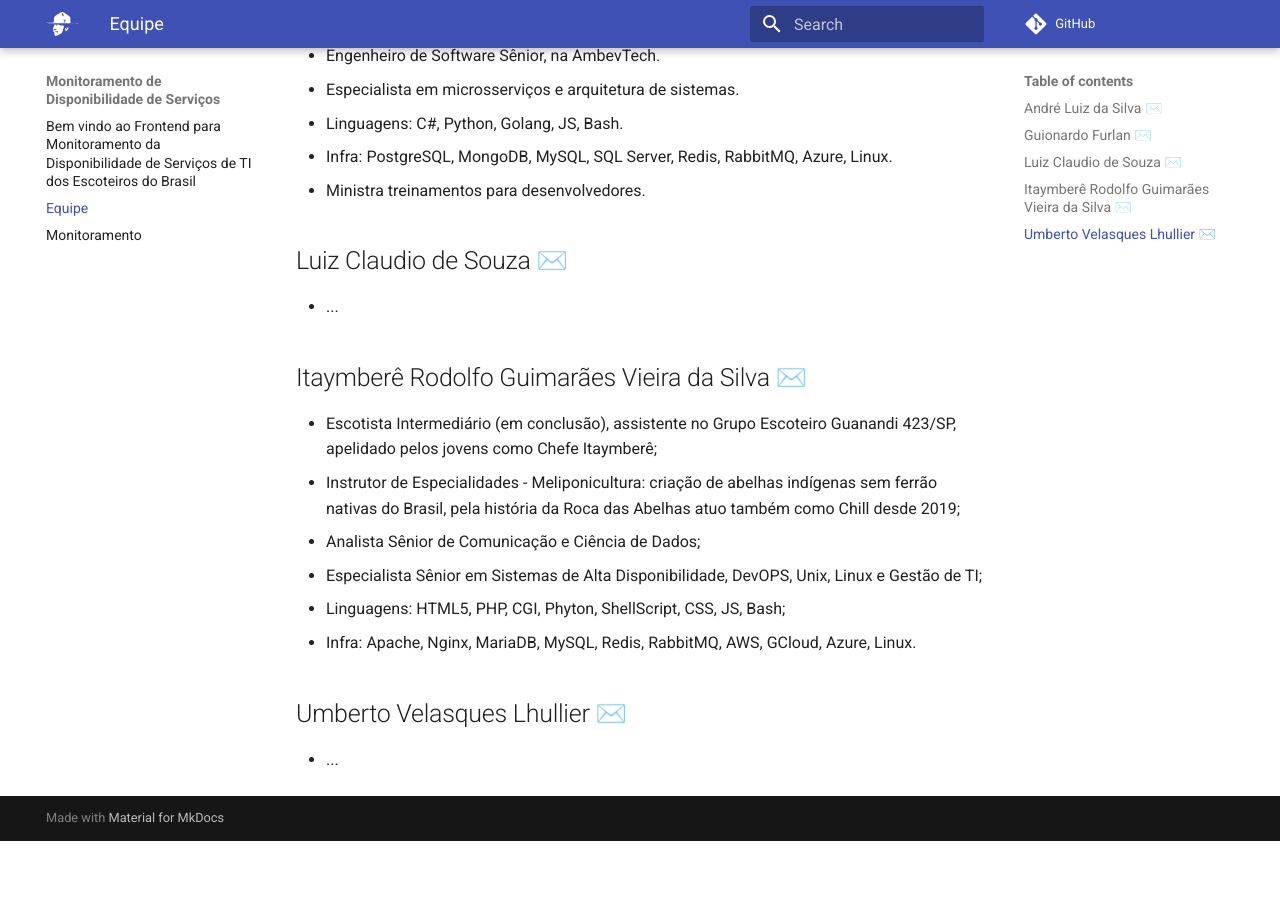
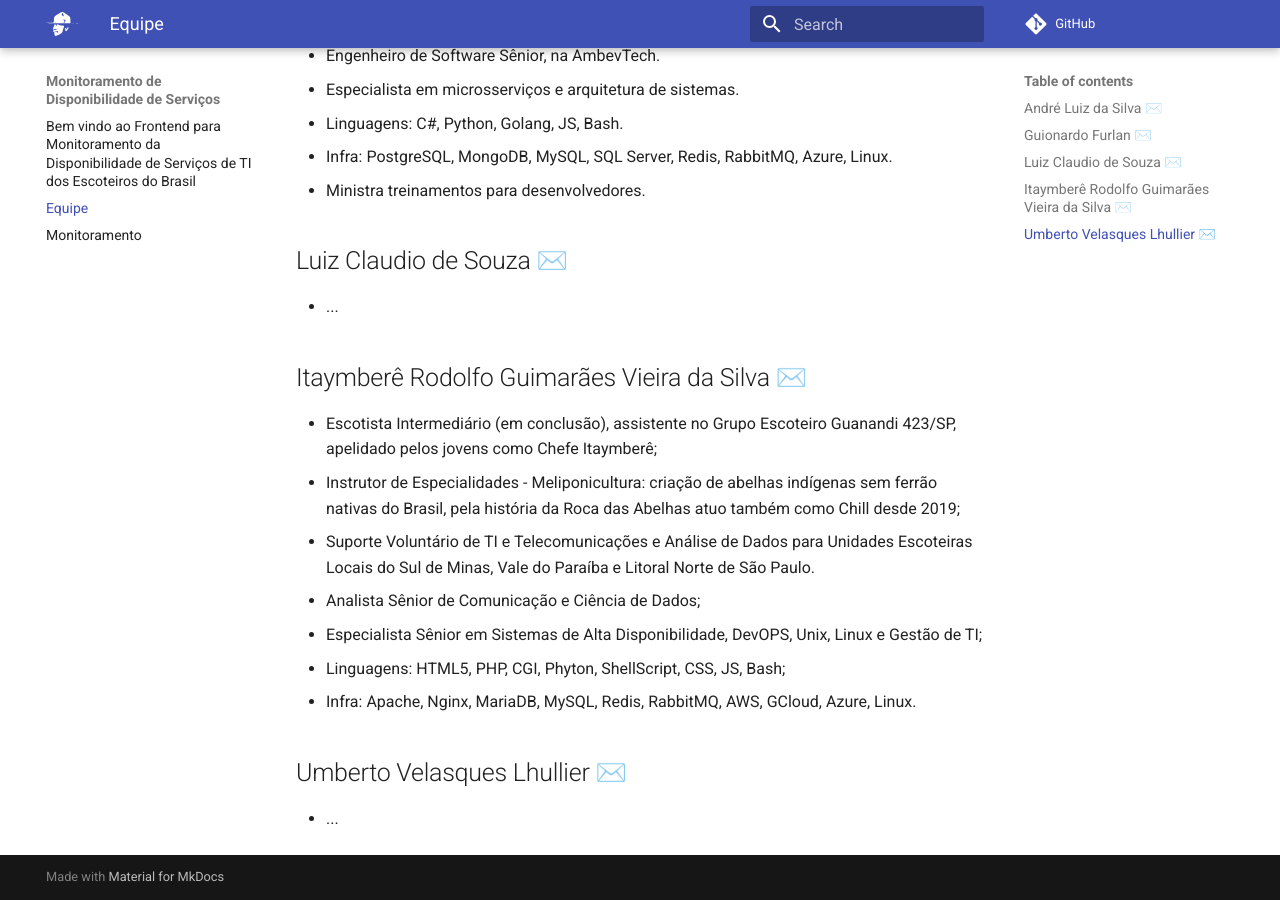
Before and after one commit to Escoteiros/docs, an MkDocs documentation site: the page built from docs/equipe.md, in a window 1280 px wide and 900 px high, scrolled down 647 px. Built offline with MkDocs 1.6.1 and Material for MkDocs 9.7.7, drawn with Linux system fonts in a browser that asks for light colours; comment, search, counter and statistics services are not loaded; before the commit the page ends 1488 px from its top, so only the background shows below that.

Commit message:
Update equipe.md

```diff
--- a/docs/equipe.md
+++ b/docs/equipe.md
@@ -30,6 +30,7 @@ title: Equipe
 
 - Escotista Intermediário (em conclusão), assistente no Grupo Escoteiro Guanandi 423/SP, apelidado pelos jovens como Chefe Itaymberê;
 - Instrutor de Especialidades - Meliponicultura: criação de abelhas indígenas sem ferrão nativas do Brasil, pela história da Roca das Abelhas atuo também como Chill desde 2019;
+- Suporte Voluntário de TI e Telecomunicações e Análise de Dados para Unidades Escoteiras Locais do Sul de Minas, Vale do Paraíba e Litoral Norte de São Paulo.
 - Analista Sênior de Comunicação e Ciência de Dados;
 - Especialista Sênior em Sistemas de Alta Disponibilidade, DevOPS, Unix, Linux e Gestão de TI;
 - Linguagens: HTML5, PHP, CGI, Phyton, ShellScript, CSS, JS, Bash;
```
